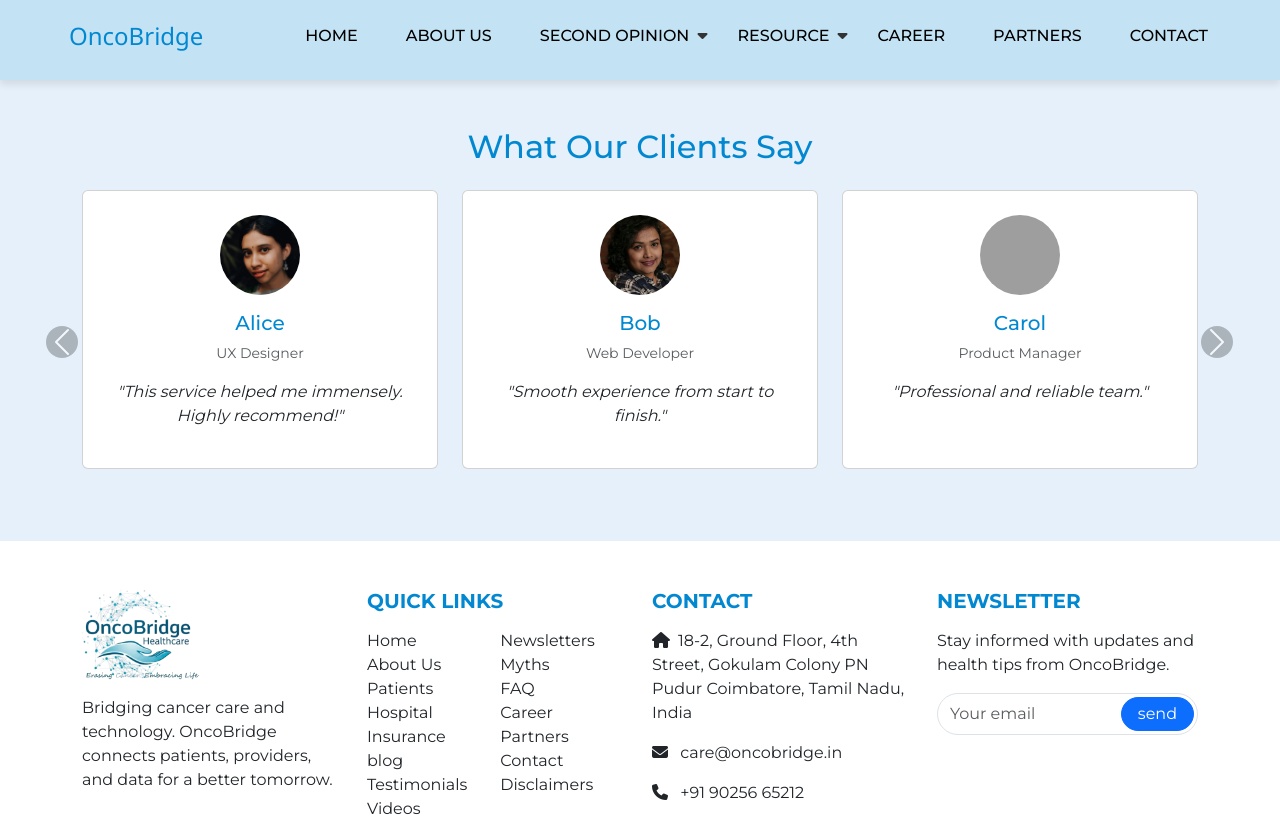
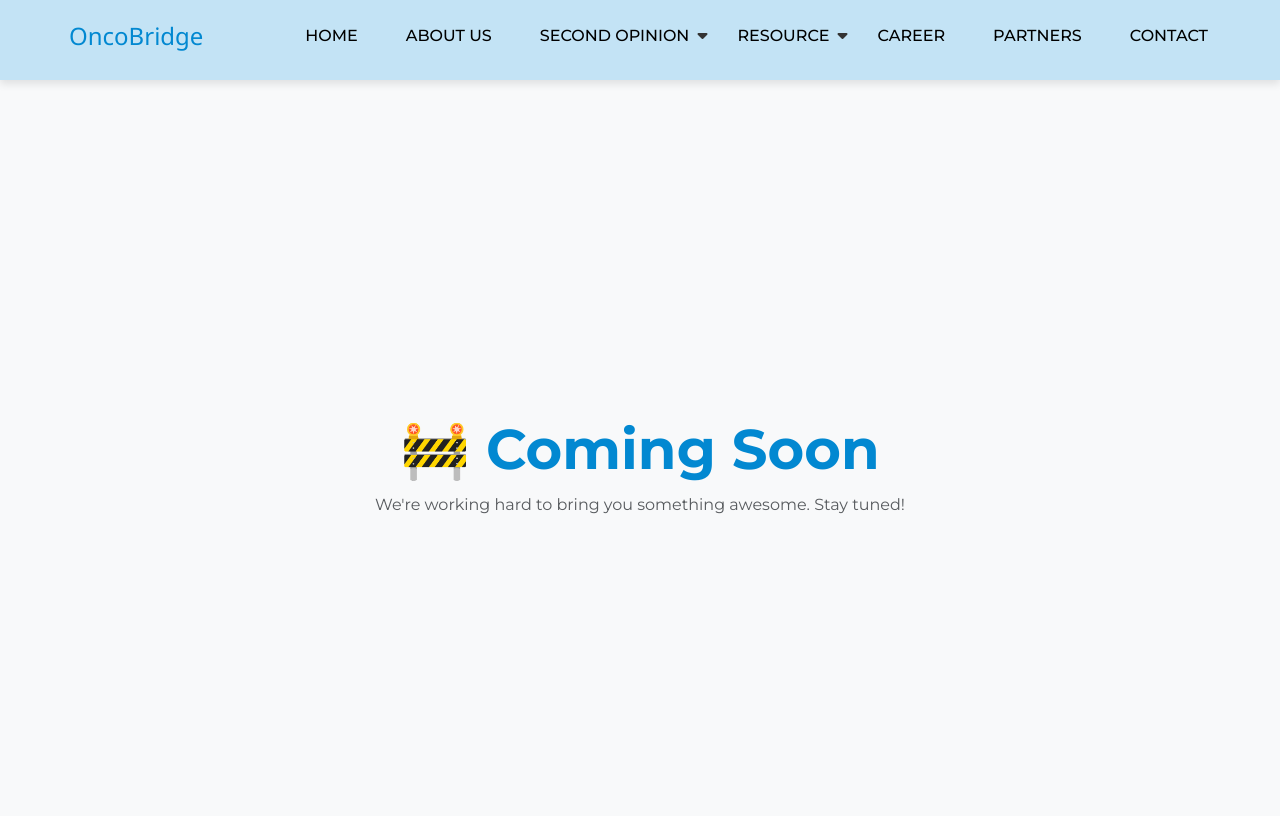
Before and after one commit to jiteshmunda/oncobridge, a React (Vite) app: page /testimonial in a window 1280 px wide. Shown: the top 816 px of the page. Built offline with nearby package versions, Linux system fonts and the light colour scheme; grey boxes are pictures that could not be loaded.

Commit message:
mobile menu and map home page

```diff
--- a/src/pages/Contact.jsx
+++ b/src/pages/Contact.jsx
@@ -84,7 +84,7 @@
         </div>
 
         {/* Google Map (Optional) */}
-        <div className="my-5">
+        <div className="my-5 col-md-12 map">
           <h5 className="mb-3">Our Location</h5>
           <iframe src="https://www.google.com/maps/embed?pb=!1m17!1m12!1m3!1d3916.274263412425!2d76.9212757750453!3d11.018037289145777!2m3!1f0!2f0!3f0!3m2!1i1024!2i768!4f13.1!3m2!1m1!2zMTHCsDAxJzA0LjkiTiA3NsKwNTUnMjUuOSJF!5e0!3m2!1sen!2sin!4v1752921016780!5m2!1sen!2sin"
            width="1090" height="450" allowfullscreen="" loading="lazy" referrerpolicy="no-referrer-when-downgrade"></iframe>
--- a/src/pages/Home.jsx
+++ b/src/pages/Home.jsx
@@ -302,14 +302,15 @@
               </p>
 
               <div className="d-flex flex-wrap justify-content-center justify-content-lg-start gap-3">
-                <a href="#" className="store-btn google-play" onClick={(e) => e.preventDefault()}
+              <p>Comming Soon</p>
+                {/* <a href="#" className="store-btn google-play" onClick={(e) => e.preventDefault()}
                   style={{ pointerEvents: 'none', color: 'gray', cursor: 'not-allowed' }} >
                   <i className="bi bi-google-play me-2"></i> Google Play
                 </a>
                 <a href="#" className="store-btn app-store" onClick={(e) => e.preventDefault()}
                   style={{ pointerEvents: 'none', color: 'gray', cursor: 'not-allowed' }}>
                   <i className="bi bi-apple me-2"></i> App Store
-                </a>
+                </a> */}
               </div>
             </div>
 
--- a/src/pages/TestimonialSlider.jsx
+++ b/src/pages/TestimonialSlider.jsx
@@ -54,56 +54,66 @@
   const chunks = chunkArray(testimonials, 3);
 
   return (
-    <div className="container py-5">
-      <h2 className="text-center mb-4">What Our Clients Say</h2>
-
-      <div id="testimonialCarousel" className="carousel slide" data-bs-ride="carousel">
-        <div className="carousel-inner">
-          {chunks.map((group, groupIndex) => (
-            <div
-              className={`carousel-item ${groupIndex === 0 ? 'active' : ''}`}
-              key={groupIndex}
-            >
-              <div className="row">
-                {group.map((item, index) => (
-                  <div className="col-md-4 mb-4" key={index}>
-                    <div className="card h-100 p-4 text-center">
-                      <img
-                        src={item.image}
-                        alt={item.name}
-                        className="rounded-circle mx-auto mb-3"
-                        style={{ width: '80px', height: '80px', objectFit: 'cover' }}
-                      />
-                      <h5>{item.name}</h5>
-                      <p className="text-muted small">{item.role}</p>
-                      <p className="fst-italic">"{item.message}"</p>
-                    </div>
-                  </div>
-                ))}
-              </div>
-            </div>
-          ))}
-        </div>
-
-        {/* Controls */}
-        <button
-          className="carousel-control-prev"
-          type="button"
-          data-bs-target="#testimonialCarousel"
-          data-bs-slide="prev"
-        >
-          <span className="carousel-control-prev-icon"></span>
-        </button>
-        <button
-          className="carousel-control-next"
-          type="button"
-          data-bs-target="#testimonialCarousel"
-          data-bs-slide="next"
-        >
-          <span className="carousel-control-next-icon"></span>
-        </button>
+    <>
+  <div className="d-flex align-items-center justify-content-center vh-100 bg-light text-center">
+      <div className="p-4">
+        <h1 className="display-4 fw-bold text-primary">🚧 Coming Soon</h1>
+        <p className="lead text-muted mb-4">
+          We're working hard to bring you something awesome. Stay tuned!
+        </p>
       </div>
     </div>
+    </>
+    // <div className="container py-5">
+    //   <h2 className="text-center mb-4">What Our Clients Say</h2>
+
+    //   <div id="testimonialCarousel" className="carousel slide" data-bs-ride="carousel">
+    //     <div className="carousel-inner">
+    //       {chunks.map((group, groupIndex) => (
+    //         <div
+    //           className={`carousel-item ${groupIndex === 0 ? 'active' : ''}`}
+    //           key={groupIndex}
+    //         >
+    //           <div className="row">
+    //             {group.map((item, index) => (
+    //               <div className="col-md-4 mb-4" key={index}>
+    //                 <div className="card h-100 p-4 text-center">
+    //                   <img
+    //                     src={item.image}
+    //                     alt={item.name}
+    //                     className="rounded-circle mx-auto mb-3"
+    //                     style={{ width: '80px', height: '80px', objectFit: 'cover' }}
+    //                   />
+    //                   <h5>{item.name}</h5>
+    //                   <p className="text-muted small">{item.role}</p>
+    //                   <p className="fst-italic">"{item.message}"</p>
+    //                 </div>
+    //               </div>
+    //             ))}
+    //           </div>
+    //         </div>
+    //       ))}
+    //     </div>
+
+
+    //     <button
+    //       className="carousel-control-prev"
+    //       type="button"
+    //       data-bs-target="#testimonialCarousel"
+    //       data-bs-slide="prev"
+    //     >
+    //       <span className="carousel-control-prev-icon"></span>
+    //     </button>
+    //     <button
+    //       className="carousel-control-next"
+    //       type="button"
+    //       data-bs-target="#testimonialCarousel"
+    //       data-bs-slide="next"
+    //     >
+    //       <span className="carousel-control-next-icon"></span>
+    //     </button>
+    //   </div>
+    // </div>
   );
 };
 
--- a/src/styles/global.css
+++ b/src/styles/global.css
@@ -426,6 +426,10 @@
 }
 
 @media (max-width: 320px) {
+  .dropdown-menu {
+height: 155px;
+    overflow: scroll;
+}
   .ready-next-card {
     padding: 2rem;
     margin-left: 0;
@@ -788,3 +792,7 @@
 .carousel-control-next {
     right: -47px;
 }
+.map iframe
+{
+width: 100%;
+}
```
